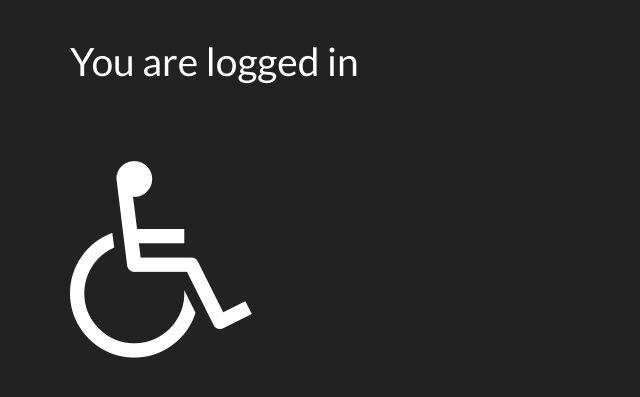
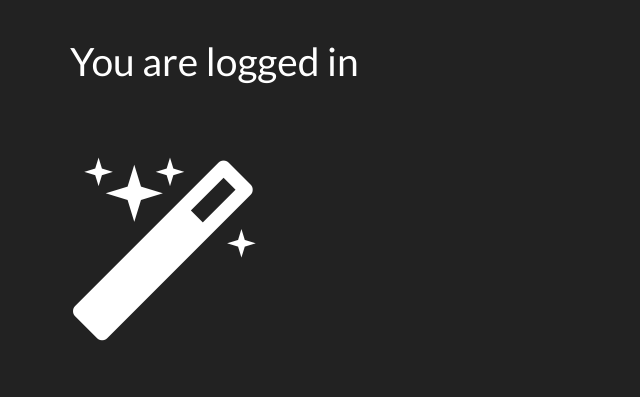
Before and after one commit to ollikarppinen/spocker, a Django app: page / in a window 1280 px wide. Shown: the part 60-457 px from the top of the page, without its empty margins (0-640 px from the left). Run offline with Django 3.2, Linux system fonts and the light colour scheme; the visitor is signed in with stand-in values (Sample User, id 1); data that the repository does not hold is empty; some libraries are stand-ins or nearby versions.

Commit message:
Icon changed

```diff
--- a/hellodjango/urls.py
+++ b/hellodjango/urls.py
@@ -24,9 +24,7 @@ urlpatterns = [
     url(r'^about/$', 'hellodjango.views.about', name='about'),
     url(r'^admin/', include(admin.site.urls)),
     url(r'^accounts/', include('registration.backends.default.urls')),
-    # url(r'^', 'hellodjango.views.error404'),
 ]
 
 if settings.DEBUG:
     urlpatterns += static(settings.STATIC_URL, document_root=settings.STATIC_ROOT)
-#     urlpatterns += static(settings.MEDIA_URL, document_root=settings.MEDIA_ROOT)
--- a/templates/home.html
+++ b/templates/home.html
@@ -20,7 +20,7 @@
   </table>
   {% else %}
   </br></br></br>
-  <i class="home-login-icon fa fa-wheelchair"></i>
+  <i class="home-login-icon fa fa-magic"></i>
   {% endif %}
 
   {% else %}
```
